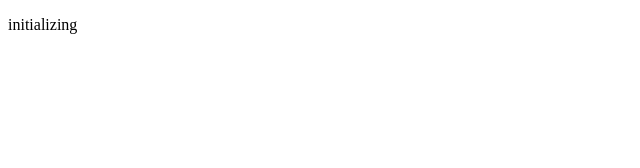
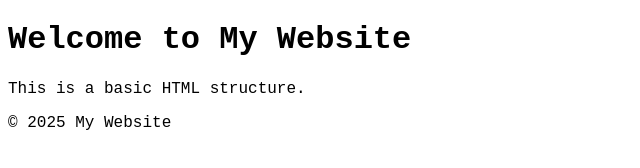
Before and after one commit to saniyafatima07/Moodify, a plain HTML site: page index.html in a window 1280 px wide. Shown: the whole page, without its empty margins (0-640 px from the left). Drawn offline with Linux system fonts and the light colour scheme.

Commit message:
add styling to body

```diff
--- a/index.html
+++ b/index.html
@@ -3,9 +3,22 @@
 <head>
     <meta charset="UTF-8">
     <meta name="viewport" content="width=device-width, initial-scale=1.0">
-    <title>Document</title>
+    <title>My Website</title>
+    <link rel="stylesheet" href="styles.css"> <!-- Link to CSS -->
 </head>
 <body>
-    <p>initializing</p>
+    <header>
+        <h1>Welcome to My Website</h1>
+    </header>
+
+    <main>
+        <p>This is a basic HTML structure.</p>
+    </main>
+
+    <footer>
+        <p>&copy; 2025 My Website</p>
+    </footer>
+
+    <script src="script.js"></script> <!-- Link to JavaScript -->
 </body>
 </html>
--- /dev/null
+++ b/styles.css
@@ -0,0 +1,3 @@
+body{
+    font-family: 'Courier New', Courier, monospace;
+}
```
